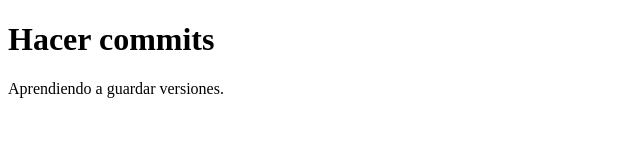
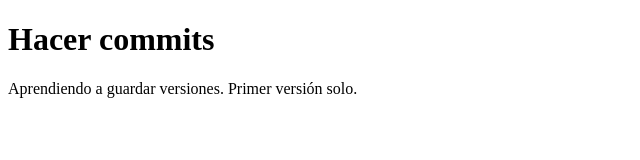
Before and after one commit to carlosb1219/new-repo, a plain HTML site: page index.html in a window 1280 px wide. Shown: the whole page, without its empty margins (0-640 px from the left). Drawn offline with Linux system fonts and the light colour scheme.

Commit message:
first commit

```diff
--- a/index.html
+++ b/index.html
@@ -7,6 +7,6 @@
  </head>
  <body>
    <h1>Hacer commits</h1>
-   <p>Aprendiendo a guardar versiones.</p>
+   <p>Aprendiendo a guardar versiones. Primer versión solo.</p>
  </body>
  </html>
```
